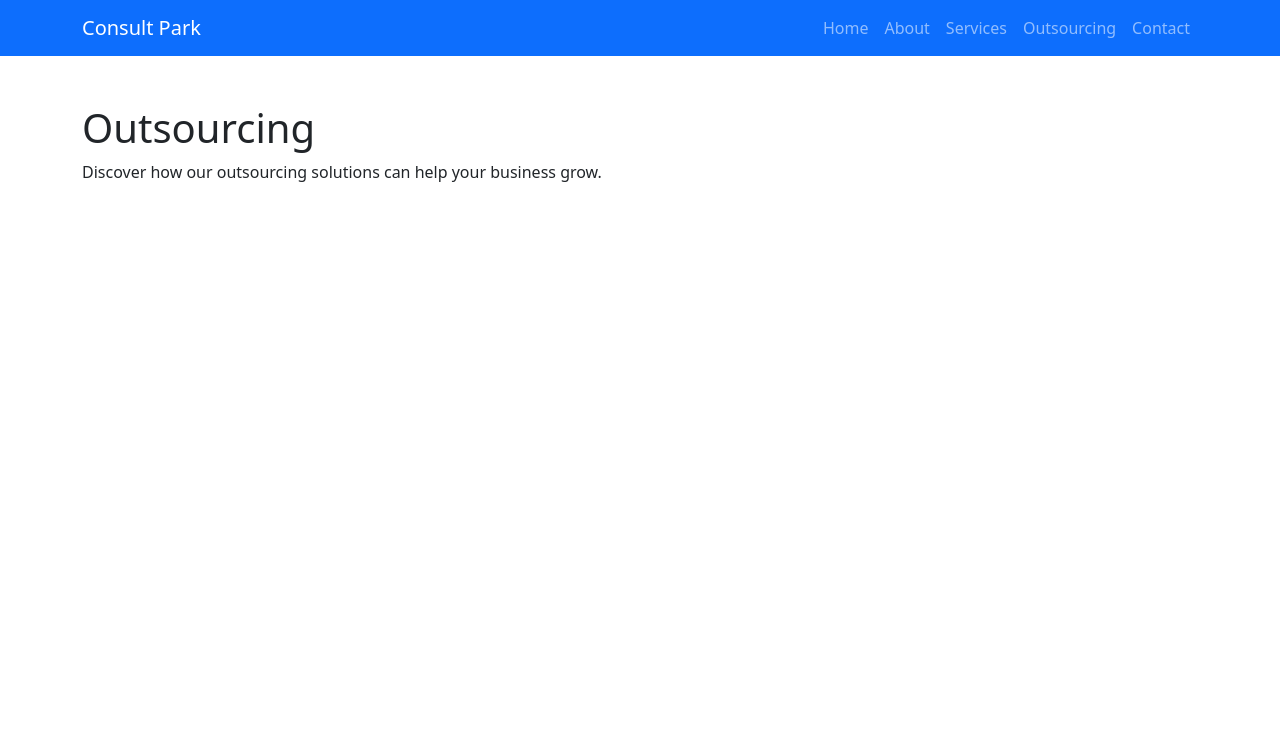
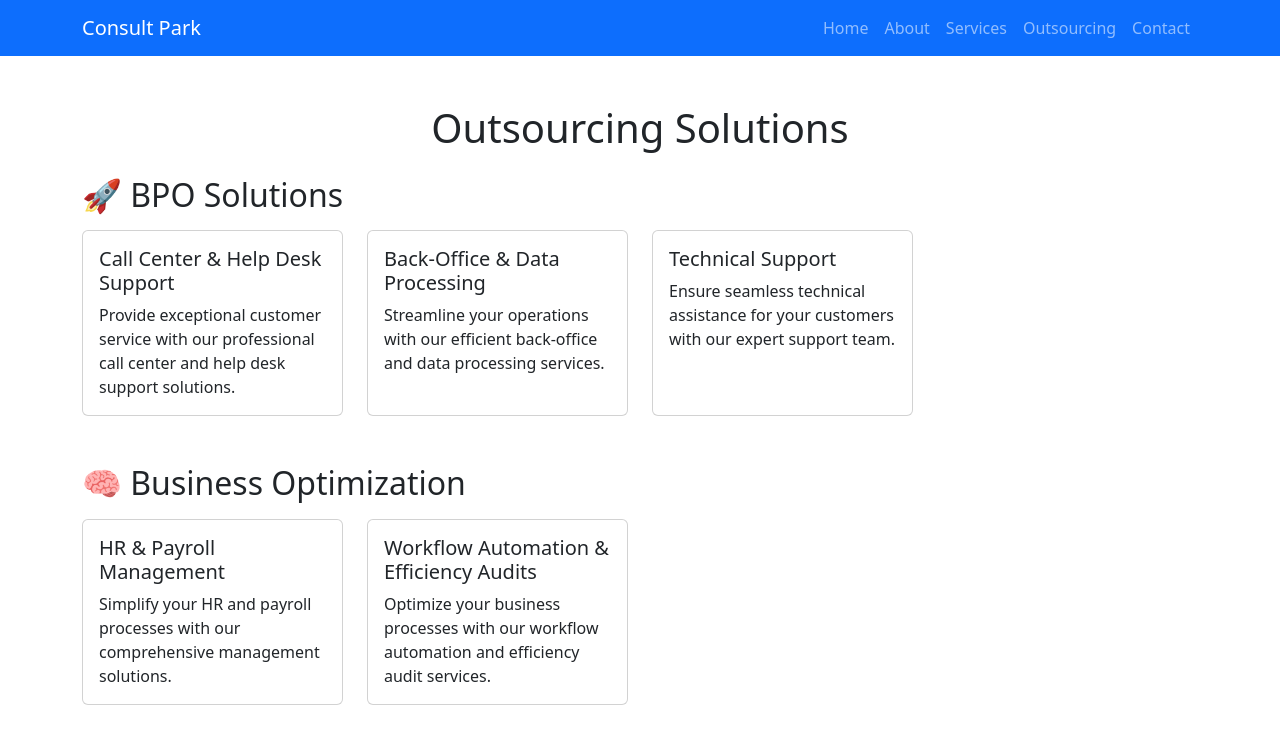
Before and after one commit to wrapperik/react-recap-code-blooded, a React (Create React App) app: page /outsourcing in a window 1280 px wide. Shown: the top 744 px of the page. Built offline with nearby package versions, Linux system fonts and the light colour scheme.

Commit message:
Outsourcing page

```diff
--- a/src/components/Outsourcing.js
+++ b/src/components/Outsourcing.js
@@ -3,8 +3,67 @@ import React from 'react';
 function Outsourcing() {
   return (
     <div className="container mt-5">
-      <h1>Outsourcing</h1>
-      <p>Discover how our outsourcing solutions can help your business grow.</p>
+      <h1 className="text-center mb-4">Outsourcing Solutions</h1>
+
+      {/* 🚀 BPO Solutions */}
+      <h2 className="mb-3">🚀 BPO Solutions</h2>
+      <div className="row row-cols-1 row-cols-md-2 row-cols-lg-4 g-4">
+        <div className="col">
+          <div className="card h-100">
+            <div className="card-body">
+              <h5 className="card-title">Call Center & Help Desk Support</h5>
+              <p className="card-text">
+                Provide exceptional customer service with our professional call center and help desk support solutions.
+              </p>
+            </div>
+          </div>
+        </div>
+        <div className="col">
+          <div className="card h-100">
+            <div className="card-body">
+              <h5 className="card-title">Back-Office & Data Processing</h5>
+              <p className="card-text">
+                Streamline your operations with our efficient back-office and data processing services.
+              </p>
+            </div>
+          </div>
+        </div>
+        <div className="col">
+          <div className="card h-100">
+            <div className="card-body">
+              <h5 className="card-title">Technical Support</h5>
+              <p className="card-text">
+                Ensure seamless technical assistance for your customers with our expert support team.
+              </p>
+            </div>
+          </div>
+        </div>
+      </div>
+
+      {/* 🧠 Business Optimization */}
+      <h2 className="mt-5 mb-3">🧠 Business Optimization</h2>
+      <div className="row row-cols-1 row-cols-md-2 row-cols-lg-4 g-4">
+        <div className="col">
+          <div className="card h-100">
+            <div className="card-body">
+              <h5 className="card-title">HR & Payroll Management</h5>
+              <p className="card-text">
+                Simplify your HR and payroll processes with our comprehensive management solutions.
+              </p>
+            </div>
+          </div>
+        </div>
+        <div className="col">
+          <div className="card h-100">
+            <div className="card-body">
+              <h5 className="card-title">Workflow Automation & Efficiency Audits</h5>
+              <p className="card-text">
+                Optimize your business processes with our workflow automation and efficiency audit services.
+              </p>
+            </div>
+          </div>
+        </div>
+      </div>
     </div>
   );
 }
```
